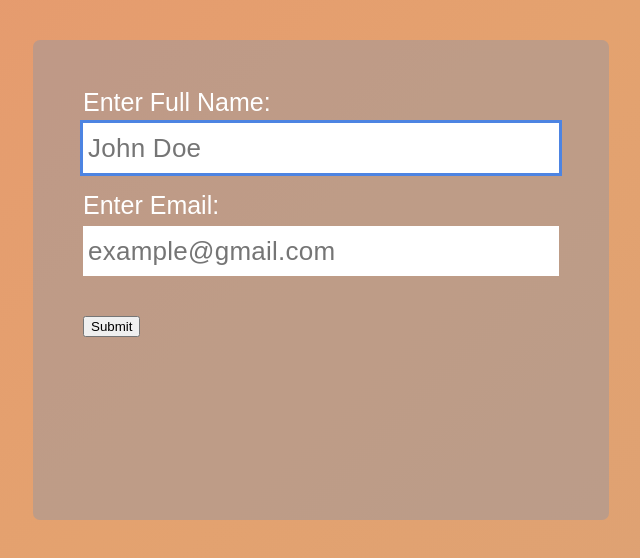
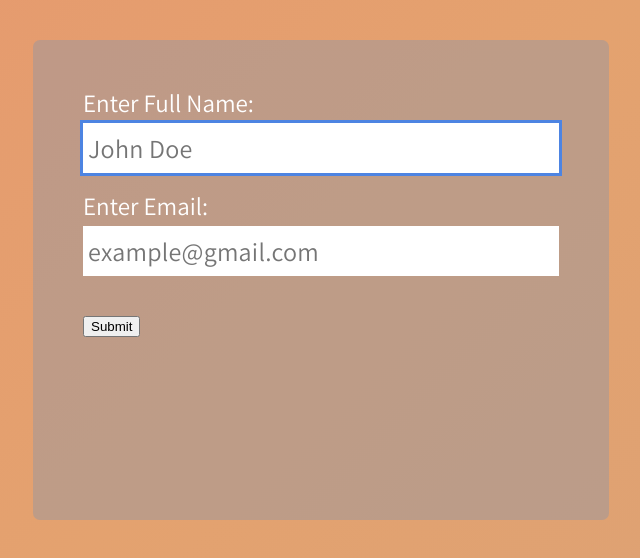
Before and after one commit to dallin-r-parker/babyshower-fe, a React (Create React App) app: page / in a window 1280 px wide. Shown: the top 558 px of the page, without its empty margins (319-959 px from the left). Built offline with nearby package versions, Linux system fonts and the light colour scheme.

Commit message:
WIP: added google font

```diff
--- a/public/index.html
+++ b/public/index.html
@@ -5,10 +5,8 @@
     <link rel="icon" href="%PUBLIC_URL%/favicon.ico" />
     <meta name="viewport" content="width=device-width, initial-scale=1" />
     <meta name="theme-color" content="#000000" />
-    <meta
-      name="description"
-      content="Web site created using create-react-app"
-    />
+    <meta name="description" content="Web site created using create-react-app" />
+    <link href="https://fonts.googleapis.com/css?family=Assistant:400,700&display=swap" rel="stylesheet" />
     <link rel="apple-touch-icon" href="%PUBLIC_URL%/logo192.png" />
     <!--
       manifest.json provides metadata used when your web app is installed on a
--- a/src/theme/globalStyles/index.ts
+++ b/src/theme/globalStyles/index.ts
@@ -29,7 +29,7 @@
   ${CSSReset}
 
   html, body {
-    font-family: Arial, Helvetica, sans-serif;
+    font-family: 'Assistant', sans-serif;
     height: 100vh;
     width: 100vw;
     color: black;
```
